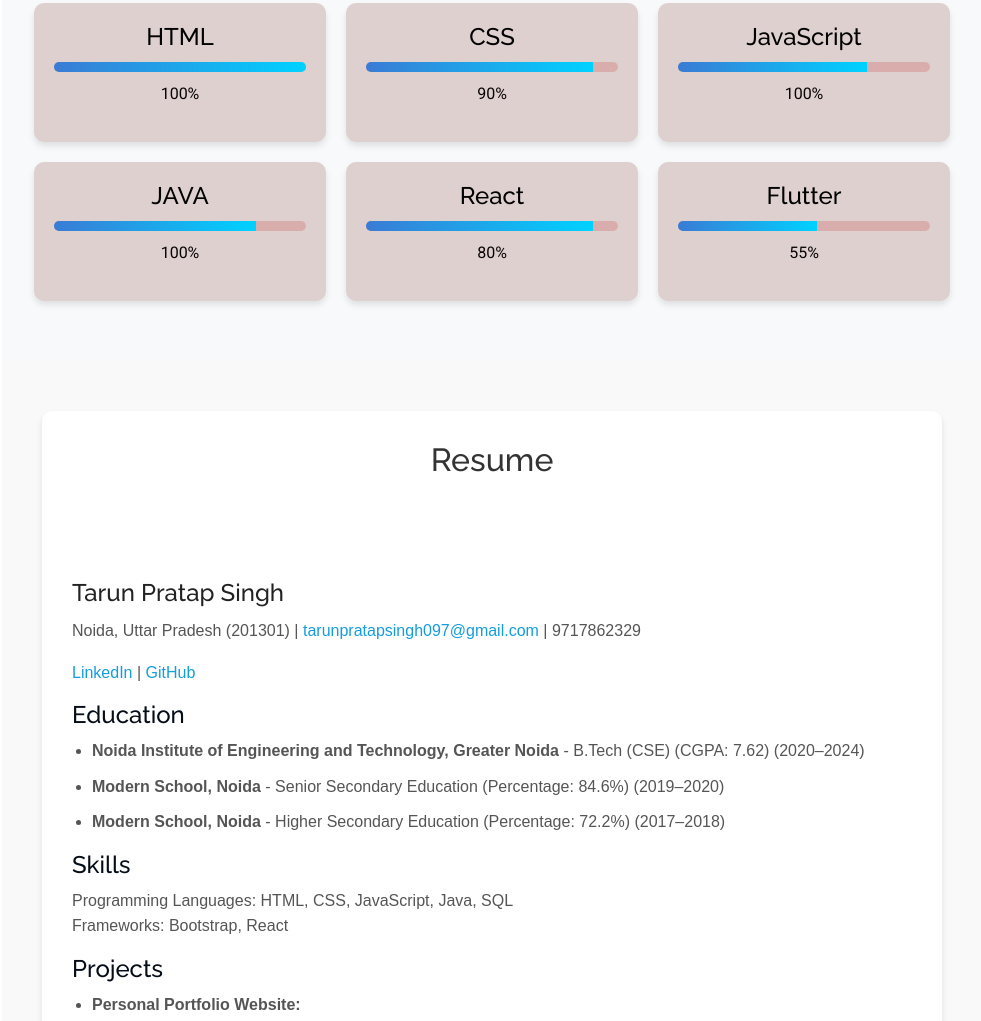
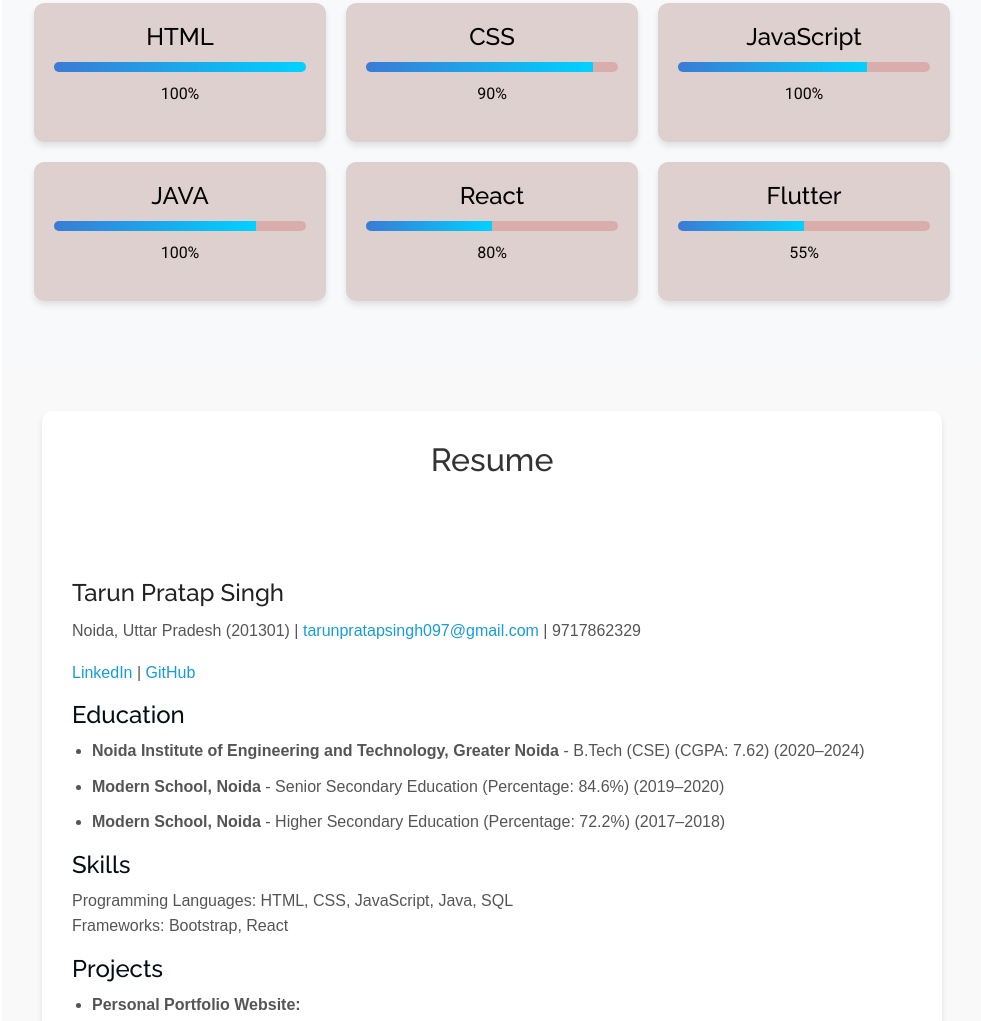
Before and after one commit to Tarun0009/PortFolio, a plain HTML site: page MyPortfolio/index.html in a window 1280 px wide. Shown: the part 1976-2997 px from the top of the page, without its empty margins (298-1279 px from the left). Drawn offline with nearby package versions, Linux system fonts and the light colour scheme; a script that the page names is missing.

Commit message:
Update index.html

```diff
--- a/MyPortfolio/index.html
+++ b/MyPortfolio/index.html
@@ -177,7 +177,7 @@
           <div class="skill-item">
             <h3>React</h3>
             <div class="progress-bar-container">
-              <div class="progress-bar" style="width: 90%"></div>
+              <div class="progress-bar" style="width: 50%"></div>
             </div>
             <p>80%</p>
           </div>
@@ -185,7 +185,7 @@
           <div class="skill-item">
             <h3>Flutter</h3>
             <div class="progress-bar-container">
-              <div class="progress-bar" style="width: 55%"></div>
+              <div class="progress-bar" style="width: 50%"></div>
             </div>
             <p>55%</p>
           </div>
```
